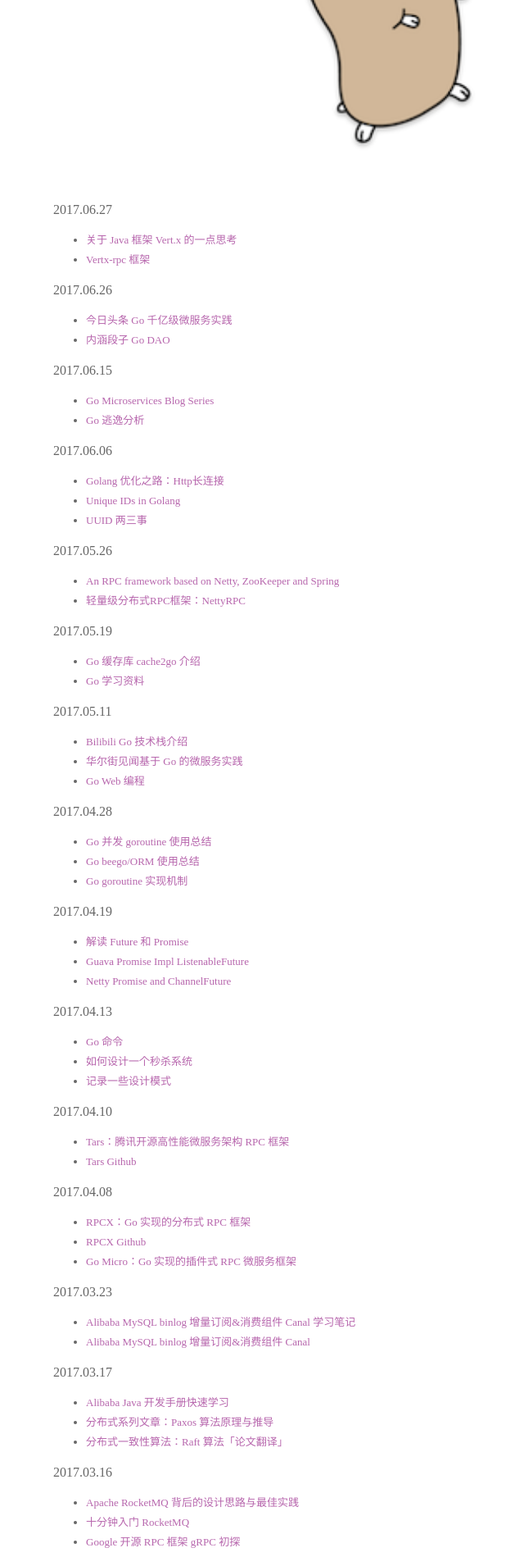
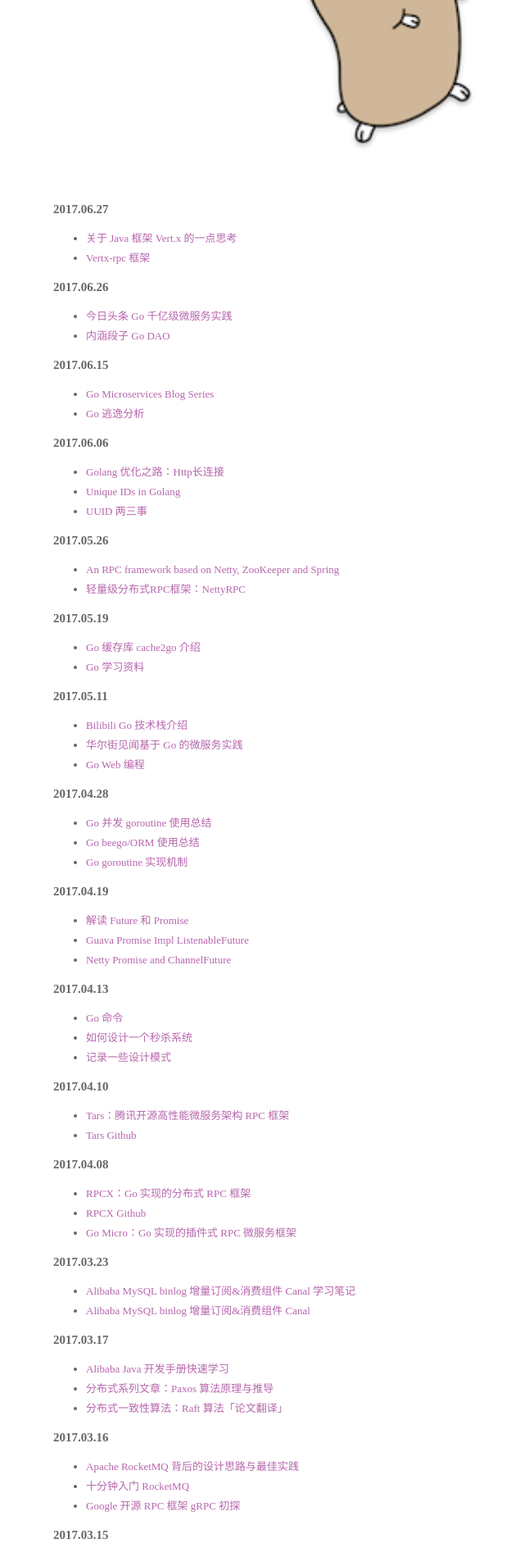
Before and after one commit to Jiangew/jiangew.github.io, a Jekyll site: the page built from readhub.md, in a window 1280 px wide. Shown: the part 303-2202 px from the top of the page at 82% size, without its empty margins (170-810 px from the left). Built offline with Jekyll 4.4.1, drawn with Linux system fonts in a browser that asks for light colours.

Commit message:
font weight

```diff
--- a/_sass/base/general.sass
+++ b/_sass/base/general.sass
@@ -22,8 +22,8 @@ h2
 	font: 18px normal
 
 h3
-	font: 16px normal
-	font-weight: 500
+	font: 15px normal
+	font-weight: 600
 
 h4
 	font: 14px normal
```
